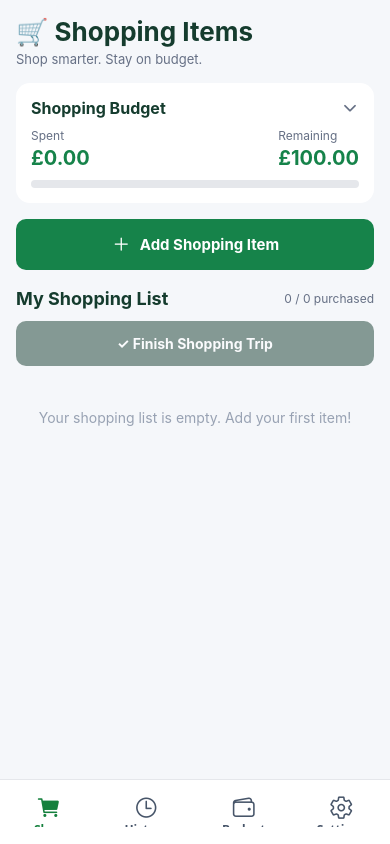
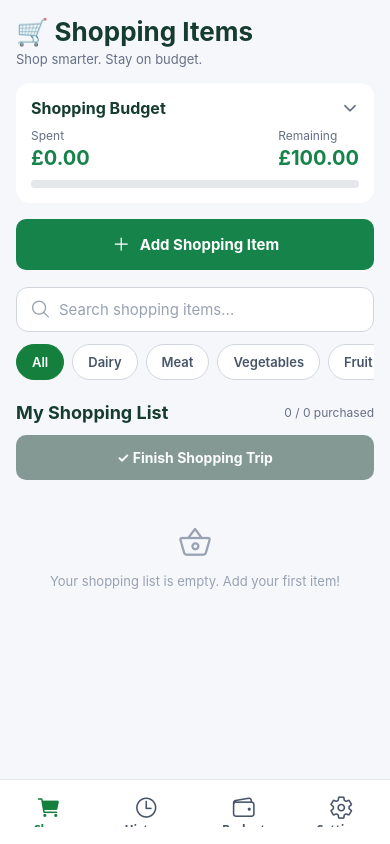
Before and after one commit to mathiers/shopping-items, a React Native app: screen /Shop in a window 390 px wide. Built offline with nearby package versions, Linux system fonts and the light colour scheme.

Commit message:
feat: add shopping categories search and filtering

```diff
--- a/src/screens/ShoppingScreen.tsx
+++ b/src/screens/ShoppingScreen.tsx
@@ -20,6 +20,7 @@ import {
   KeyboardAvoidingView,
   Platform,
   ActivityIndicator,
+  ScrollView,
 } from 'react-native';
 
 import { useFocusEffect } from '@react-navigation/native';
@@ -28,12 +29,28 @@ import AsyncStorage from '@react-native-async-storage/async-storage';
 
 import { saveShoppingTrip } from '../utils/shoppingHistory';
 
+const CATEGORIES = [
+  'Dairy',
+  'Meat',
+  'Vegetables',
+  'Fruit',
+  'Bakery',
+  'Frozen',
+  'Drinks',
+  'Household',
+  'Other',
+] as const;
+
+type Category = (typeof CATEGORIES)[number];
+type CategoryFilter = 'All' | Category;
+
 type ShoppingItem = {
   id: string;
   name: string;
   price: number;
   quantity: number;
   purchased: boolean;
+  category?: Category;
 };
 
 const STORAGE_KEY = '@shopping_items_v2';
@@ -41,6 +58,17 @@ const OLD_STORAGE_KEY = '@shopping_items';
 const BUDGET_KEY = '@shopping_budget';
 
 const money = (value: number) => `£${value.toFixed(2)}`;
+
+function normalizeCategory(value: unknown): Category {
+  if (
+    typeof value === 'string' &&
+    CATEGORIES.some(category => category === value)
+  ) {
+    return value as Category;
+  }
+
+  return 'Other';
+}
 
 function parseShoppingItems(
   savedData: string | null
@@ -57,58 +85,63 @@ function parseShoppingItems(
     ...item,
     quantity: item.quantity ?? 1,
     purchased: item.purchased ?? false,
+    category: normalizeCategory(item.category),
   }));
 }
 
 export default function ShoppingScreen() {
   const [budget, setBudget] = useState('100');
 
+  // ADD ITEM
   const [itemName, setItemName] = useState('');
   const [itemPrice, setItemPrice] = useState('');
   const [itemQuantity, setItemQuantity] = useState('1');
+  const [itemCategory, setItemCategory] =
+    useState<Category>('Other');
 
+  // SHOPPING LIST
   const [items, setItems] = useState<ShoppingItem[]>([]);
-
   const [isLoaded, setIsLoaded] = useState(false);
   const [refreshing, setRefreshing] = useState(false);
   const [finishingTrip, setFinishingTrip] = useState(false);
 
+  // EXPANDABLE SECTIONS
   const [budgetExpanded, setBudgetExpanded] =
     useState(false);
 
   const [addExpanded, setAddExpanded] =
     useState(false);
 
+  // EDIT ITEM
   const [editingItem, setEditingItem] =
     useState<ShoppingItem | null>(null);
 
   const [editName, setEditName] = useState('');
   const [editPrice, setEditPrice] = useState('');
   const [editQuantity, setEditQuantity] = useState('');
+  const [editCategory, setEditCategory] =
+    useState<Category>('Other');
+
+  // SEARCH AND FILTER
+  const [searchQuery, setSearchQuery] = useState('');
+  const [selectedCategory, setSelectedCategory] =
+    useState<CategoryFilter>('All');
 
   const finishingRef = useRef(false);
-
-  // Serializes all Shop-screen item writes.
   const saveQueue = useRef<Promise<void>>(
     Promise.resolve()
   );
-
-  // Prevent refresh from writing stale items back.
   const skipNextSaveRef = useRef(false);
-
-  // Tracks whether the local list has changed.
   const localVersionRef = useRef(0);
 
-  // Read the same keys used by History's Shop Again.
+  // READ EXISTING ASYNCSTORAGE DATA
   const readStoredItems = useCallback(async () => {
     const [currentData, oldData] = await Promise.all([
       AsyncStorage.getItem(STORAGE_KEY),
       AsyncStorage.getItem(OLD_STORAGE_KEY),
     ]);
 
-    return parseShoppingItems(
-      currentData ?? oldData
-    );
+    return parseShoppingItems(currentData ?? oldData);
   }, []);
 
   // INITIAL LOAD
@@ -154,7 +187,7 @@ export default function ShoppingScreen() {
     };
   }, [readStoredItems]);
 
-  // SAVE LOCAL ITEM CHANGES
+  // SAVE SHOPPING ITEMS
   useEffect(() => {
     if (!isLoaded) return;
 
@@ -186,15 +219,14 @@ export default function ShoppingScreen() {
   useEffect(() => {
     if (!isLoaded) return;
 
-    AsyncStorage.setItem(
-      BUDGET_KEY,
-      budget
-    ).catch(error => {
+    AsyncStorage.setItem(BUDGET_KEY, budget).catch(
+      error => {
         console.error('Save budget error:', error);
-    });
+      }
+    );
   }, [budget, isLoaded]);
 
-  // REFRESH WHEN RETURNING FROM HISTORY
+  // REFRESH ITEMS WHEN RETURNING FROM HISTORY
   useFocusEffect(
     useCallback(() => {
       if (!isLoaded) return;
@@ -208,7 +240,6 @@ export default function ShoppingScreen() {
         try {
           setRefreshing(true);
 
-          // Complete pending Shop-screen writes.
           await saveQueue.current;
 
           if (!active || finishingRef.current) return;
@@ -217,25 +248,26 @@ export default function ShoppingScreen() {
 
           if (!active || finishingRef.current) return;
 
-          // Don't overwrite edits made during refresh.
           if (
-            localVersionRef.current !==
-            versionAtStart
+            localVersionRef.current !== versionAtStart
           ) {
             return;
           }
 
-          // Avoid a redundant state update and save.
+          // Update only when the stored list differs.
+          const currentSnapshot = JSON.stringify(
+            storedItems
+          );
+
           setItems(previous => {
             if (
               JSON.stringify(previous) ===
-              JSON.stringify(storedItems)
+              currentSnapshot
             ) {
               return previous;
             }
 
             skipNextSaveRef.current = true;
-
             return storedItems;
           });
         } catch (error) {
@@ -262,7 +294,7 @@ export default function ShoppingScreen() {
     }, [isLoaded, readStoredItems])
   );
 
-  // Update items and track local changes.
+  // UPDATE ITEMS AND TRACK LOCAL CHANGES
   const updateItems = (
     updater: (previous: ShoppingItem[]) =>
       ShoppingItem[]
@@ -270,11 +302,10 @@ export default function ShoppingScreen() {
     if (!isLoaded || finishingRef.current) return;
 
     localVersionRef.current += 1;
-
     setItems(updater);
   };
 
-  // TOTALS
+  // TOTALS ALWAYS USE ALL ITEMS, NOT FILTERED ITEMS
   const spent = items
     .filter(item => item.purchased)
     .reduce(
@@ -298,9 +329,7 @@ export default function ShoppingScreen() {
 
   const percentage =
     budgetAmount > 0
-      ? Math.round(
-          (spent / budgetAmount) * 100
-        )
+      ? Math.round((spent / budgetAmount) * 100)
       : 0;
 
   const progress = Math.min(
@@ -308,7 +337,25 @@ export default function ShoppingScreen() {
     100
   );
 
-  // VALIDATION
+  // SEARCH + CATEGORY FILTER
+  const filteredItems = items.filter(item => {
+    const matchesSearch = item.name
+      .toLowerCase()
+      .includes(searchQuery.trim().toLowerCase());
+
+    const matchesCategory =
+      selectedCategory === 'All' ||
+      normalizeCategory(item.category) ===
+        selectedCategory;
+
+    return matchesSearch && matchesCategory;
+  });
+
+  const hasActiveFilter =
+    searchQuery.trim().length > 0 ||
+    selectedCategory !== 'All';
+
+  // VALIDATE NAME, PRICE AND QUANTITY
   const validateItem = (
     name: string,
     priceText: string,
@@ -328,7 +375,7 @@ export default function ShoppingScreen() {
     ) {
       Alert.alert(
         'Invalid item',
-        'Enter an item name, a positive price and a whole-number quantity.'
+        'Enter an item name, a positive unit price and a whole-number quantity.'
       );
 
       return null;
@@ -354,6 +401,7 @@ export default function ShoppingScreen() {
     const newItem: ShoppingItem = {
       id: `${Date.now()}-${Math.random()}`,
       ...validated,
+      category: itemCategory,
       purchased: false,
     };
 
@@ -365,10 +413,15 @@ export default function ShoppingScreen() {
     setItemName('');
     setItemPrice('');
     setItemQuantity('1');
+    setItemCategory('Other');
     setAddExpanded(false);
+
+    // Show the newly added item, regardless of filters.
+    setSearchQuery('');
+    setSelectedCategory('All');
   };
 
-  // EDIT ITEM
+  // OPEN EDIT ITEM
   const openEditItem = (item: ShoppingItem) => {
     if (finishingRef.current) return;
 
@@ -376,6 +429,9 @@ export default function ShoppingScreen() {
     setEditName(item.name);
     setEditPrice(String(item.price));
     setEditQuantity(String(item.quantity));
+    setEditCategory(
+      normalizeCategory(item.category)
+    );
   };
 
   const closeEditItem = () => {
@@ -383,8 +439,10 @@ export default function ShoppingScreen() {
     setEditName('');
     setEditPrice('');
     setEditQuantity('');
+    setEditCategory('Other');
   };
 
+  // SAVE EDITED ITEM
   const saveEditedItem = () => {
     if (!editingItem || finishingRef.current) return;
 
@@ -396,12 +454,16 @@ export default function ShoppingScreen() {
 
     if (!validated) return;
 
-    const id = editingItem.id;
+    const targetId = editingItem.id;
 
     updateItems(previous =>
       previous.map(item =>
-        item.id === id
-          ? { ...item, ...validated }
+        item.id === targetId
+          ? {
+              ...item,
+              ...validated,
+              category: editCategory,
+            }
           : item
       )
     );
@@ -488,7 +550,7 @@ export default function ShoppingScreen() {
 
               Alert.alert(
                 'Trip saved!',
-                'Purchased items are now in Shopping History.'
+                'Your purchases are now in Shopping History.'
               );
             } catch (error) {
               console.error('Finish trip error:', error);
@@ -507,17 +569,48 @@ export default function ShoppingScreen() {
     );
   };
 
+  // REUSABLE CATEGORY SELECTOR
+  const renderCategorySelector = (
+    selected: Category,
+    onSelect: (category: Category) => void
+  ) => (
+    <View style={styles.categorySelector}>
+      {CATEGORIES.map(category => (
+        <TouchableOpacity
+          key={category}
+          style={[
+            styles.categoryChoice,
+            selected === category &&
+              styles.categoryChoiceActive,
+          ]}
+          onPress={() => onSelect(category)}
+        >
+          <Text
+            style={[
+              styles.categoryChoiceText,
+              selected === category &&
+                styles.categoryChoiceTextActive,
+            ]}
+          >
+            {category}
+          </Text>
+        </TouchableOpacity>
+      ))}
+    </View>
+  );
+
   return (
     <SafeAreaView style={styles.container}>
       <StatusBar barStyle="dark-content" />
 
       <FlatList
-        data={items}
+        data={filteredItems}
         keyExtractor={item => item.id}
         keyboardShouldPersistTaps="handled"
         contentContainerStyle={styles.content}
         ListHeaderComponent={
           <View>
+            {/* PAGE HEADER */}
             <View style={styles.titleRow}>
               <View>
                 <Text style={styles.title}>
@@ -537,7 +630,7 @@ export default function ShoppingScreen() {
               )}
             </View>
 
-            {/* BUDGET CARD */}
+            {/* SHOPPING BUDGET */}
             <View style={styles.budgetCard}>
               <TouchableOpacity
                 style={styles.compactHeader}
@@ -637,11 +730,13 @@ export default function ShoppingScreen() {
               )}
             </View>
 
-            {/* ADD ITEM */}
+            {/* ADD ITEM BUTTON */}
             <TouchableOpacity
               style={styles.addButton}
               onPress={() =>
-                setAddExpanded(previous => !previous)
+                setAddExpanded(
+                  previous => !previous
+                )
               }
               disabled={!isLoaded || finishingTrip}
             >
@@ -658,6 +753,7 @@ export default function ShoppingScreen() {
               </Text>
             </TouchableOpacity>
 
+            {/* ADD ITEM FORM */}
             {addExpanded && (
               <View style={styles.addForm}>
                 <TextInput
@@ -694,6 +790,15 @@ export default function ShoppingScreen() {
                   />
                 </View>
 
+                <Text style={styles.label}>
+                  Category
+                </Text>
+
+                {renderCategorySelector(
+                  itemCategory,
+                  setItemCategory
+                )}
+
                 <TouchableOpacity
                   style={styles.saveItemButton}
                   onPress={addItem}
@@ -706,7 +811,75 @@ export default function ShoppingScreen() {
               </View>
             )}
 
-            {/* LIST HEADER */}
+            {/* SEARCH */}
+            <View style={styles.searchContainer}>
+              <Ionicons
+                name="search-outline"
+                size={21}
+                color="#98a2b3"
+              />
+
+              <TextInput
+                style={styles.searchInput}
+                placeholder="Search shopping items..."
+                placeholderTextColor="#98a2b3"
+                value={searchQuery}
+                onChangeText={setSearchQuery}
+                autoCapitalize="none"
+                returnKeyType="search"
+              />
+
+              {searchQuery.length > 0 && (
+                <TouchableOpacity
+                  onPress={() =>
+                    setSearchQuery('')
+                  }
+                >
+                  <Ionicons
+                    name="close-circle"
+                    size={20}
+                    color="#98a2b3"
+                  />
+                </TouchableOpacity>
+              )}
+            </View>
+
+            {/* CATEGORY FILTERS */}
+            <ScrollView
+              horizontal
+              showsHorizontalScrollIndicator={false}
+              keyboardShouldPersistTaps="handled"
+              style={styles.filterScroll}
+              contentContainerStyle={styles.filterRow}
+            >
+              {(
+                ['All', ...CATEGORIES] as CategoryFilter[]
+              ).map(category => (
+                <TouchableOpacity
+                  key={category}
+                  style={[
+                    styles.filterChip,
+                    selectedCategory === category &&
+                      styles.filterChipActive,
+                  ]}
+                  onPress={() =>
+                    setSelectedCategory(category)
+                  }
+                >
+                  <Text
+                    style={[
+                      styles.filterChipText,
+                      selectedCategory === category &&
+                        styles.filterChipTextActive,
+                    ]}
+                  >
+                    {category}
+                  </Text>
+                </TouchableOpacity>
+              ))}
+            </ScrollView>
+
+            {/* SHOPPING LIST HEADER */}
             <View style={styles.listHeader}>
               <Text style={styles.sectionTitle}>
                 My Shopping List
@@ -717,6 +890,27 @@ export default function ShoppingScreen() {
               </Text>
             </View>
 
+            {hasActiveFilter && (
+              <View style={styles.filterInfo}>
+                <Text style={styles.filterInfoText}>
+                  Showing {filteredItems.length} of{' '}
+                  {items.length} items
+                </Text>
+
+                <TouchableOpacity
+                  onPress={() => {
+                    setSearchQuery('');
+                    setSelectedCategory('All');
+                  }}
+                >
+                  <Text style={styles.clearFilters}>
+                    Clear filters
+                  </Text>
+                </TouchableOpacity>
+              </View>
+            )}
+
+            {/* FINISH SHOPPING TRIP */}
             <TouchableOpacity
               style={[
                 styles.finishButton,
@@ -752,6 +946,7 @@ export default function ShoppingScreen() {
                 {item.purchased ? '☑' : '☐'}
               </Text>
 
+              <View style={styles.itemTextColumn}>
                 <Text
                   style={[
                     styles.itemName,
@@ -762,6 +957,11 @@ export default function ShoppingScreen() {
                 >
                   {item.name}
                 </Text>
+
+                <Text style={styles.itemCategory}>
+                  {normalizeCategory(item.category)}
+                </Text>
+              </View>
             </TouchableOpacity>
 
             <View style={styles.priceColumn}>
@@ -776,9 +976,12 @@ export default function ShoppingScreen() {
               </Text>
             </View>
 
+            {/* EDIT */}
             <TouchableOpacity
               style={styles.actionButton}
-              onPress={() => openEditItem(item)}
+              onPress={() =>
+                openEditItem(item)
+              }
               disabled={finishingTrip}
               accessibilityLabel={`Edit ${item.name}`}
             >
@@ -789,9 +992,12 @@ export default function ShoppingScreen() {
               />
             </TouchableOpacity>
 
+            {/* DELETE */}
             <TouchableOpacity
               style={styles.actionButton}
-              onPress={() => deleteItem(item.id)}
+              onPress={() =>
+                deleteItem(item.id)
+              }
               disabled={finishingTrip}
               accessibilityLabel={`Delete ${item.name}`}
             >
@@ -804,10 +1010,23 @@ export default function ShoppingScreen() {
           </View>
         )}
         ListEmptyComponent={
+          <View style={styles.emptyContainer}>
+            <Ionicons
+              name={
+                hasActiveFilter
+                  ? 'search-outline'
+                  : 'basket-outline'
+              }
+              size={36}
+              color="#98a2b3"
+            />
+
             <Text style={styles.emptyText}>
-            Your shopping list is empty.
-            Add your first item!
+              {hasActiveFilter
+                ? 'No items match your search or category.'
+                : 'Your shopping list is empty. Add your first item!'}
             </Text>
+          </View>
         }
       />
 
@@ -827,6 +1046,10 @@ export default function ShoppingScreen() {
           }
         >
           <View style={styles.modalCard}>
+            <ScrollView
+              keyboardShouldPersistTaps="handled"
+              showsVerticalScrollIndicator={false}
+            >
               <View style={styles.modalHeader}>
                 <Text style={styles.modalTitle}>
                   Edit Shopping Item
@@ -884,6 +1107,15 @@ export default function ShoppingScreen() {
                 </View>
               </View>
 
+              <Text style={styles.modalLabel}>
+                Category
+              </Text>
+
+              {renderCategorySelector(
+                editCategory,
+                setEditCategory
+              )}
+
               <View style={styles.modalActions}>
                 <TouchableOpacity
                   style={styles.cancelButton}
@@ -903,6 +1135,7 @@ export default function ShoppingScreen() {
                   </Text>
                 </TouchableOpacity>
               </View>
+            </ScrollView>
           </View>
         </KeyboardAvoidingView>
       </Modal>
@@ -916,26 +1149,31 @@ const styles = StyleSheet.create({
     backgroundColor: '#f5f7fa',
     paddingTop: StatusBar.currentHeight || 0,
   },
+
   content: {
     padding: 16,
     paddingBottom: 60,
   },
+
   titleRow: {
     flexDirection: 'row',
     justifyContent: 'space-between',
     alignItems: 'center',
   },
+
   title: {
     fontSize: 26,
     fontWeight: 'bold',
     color: '#153c2e',
     marginBottom: 4,
   },
+
   subtitle: {
     fontSize: 13,
     color: '#667085',
     marginBottom: 16,
   },
+
   budgetCard: {
     backgroundColor: '#ffffff',
     padding: 15,
@@ -943,55 +1181,66 @@ const styles = StyleSheet.create({
     marginBottom: 16,
     elevation: 2,
   },
+
   compactHeader: {
     flexDirection: 'row',
     justifyContent: 'space-between',
     alignItems: 'center',
   },
+
   compactTitle: {
     fontSize: 16,
     fontWeight: 'bold',
     color: '#153c2e',
   },
+
   summaryRow: {
     flexDirection: 'row',
     justifyContent: 'space-between',
     marginVertical: 10,
   },
+
   summaryLabel: {
     fontSize: 12,
     color: '#667085',
     marginBottom: 3,
   },
+
   amount: {
     fontSize: 20,
     fontWeight: 'bold',
     color: '#16834a',
   },
+
   overBudget: {
     color: '#dc2626',
   },
+
   progressBackground: {
     height: 8,
     backgroundColor: '#e5e7eb',
     borderRadius: 10,
     overflow: 'hidden',
   },
+
   progressFill: {
     height: '100%',
     borderRadius: 10,
   },
+
   expandedContent: {
     marginTop: 15,
     borderTopWidth: 1,
     borderTopColor: '#e5e7eb',
     paddingTop: 15,
   },
+
   label: {
     fontWeight: '600',
     marginBottom: 8,
     color: '#344054',
   },
+
   input: {
     backgroundColor: '#ffffff',
     borderWidth: 1,
@@ -1002,21 +1251,25 @@ const styles = StyleSheet.create({
     marginBottom: 12,
     color: '#101828',
   },
+
   plannedText: {
     marginTop: 4,
     fontWeight: '600',
     color: '#344054',
   },
+
   progressText: {
     marginTop: 8,
     fontSize: 12,
     color: '#667085',
   },
+
   warning: {
     color: '#dc2626',
     marginTop: 12,
     fontWeight: '600',
   },
+
   addButton: {
     backgroundColor: '#16834a',
     padding: 14,
@@ -1027,11 +1280,13 @@ const styles = StyleSheet.create({
     gap: 8,
     marginBottom: 12,
   },
+
   addButtonText: {
     color: '#ffffff',
     fontWeight: 'bold',
     fontSize: 15,
   },
+
   addForm: {
     backgroundColor: '#ffffff',
     borderRadius: 12,
@@ -1039,24 +1294,117 @@ const styles = StyleSheet.create({
     marginBottom: 18,
     elevation: 2,
   },
+
   inputRow: {
     flexDirection: 'row',
     justifyContent: 'space-between',
   },
+
   halfInput: {
     width: '48%',
   },
+
   saveItemButton: {
     backgroundColor: '#153c2e',
     padding: 15,
     borderRadius: 10,
     alignItems: 'center',
   },
+
   saveItemText: {
     color: '#ffffff',
     fontWeight: 'bold',
     fontSize: 15,
   },
+
+  // CATEGORY SELECTION
+  categorySelector: {
+    flexDirection: 'row',
+    flexWrap: 'wrap',
+    gap: 8,
+    marginBottom: 16,
+  },
+
+  categoryChoice: {
+    borderWidth: 1,
+    borderColor: '#d0d5dd',
+    borderRadius: 20,
+    paddingVertical: 8,
+    paddingHorizontal: 12,
+    backgroundColor: '#ffffff',
+  },
+
+  categoryChoiceActive: {
+    backgroundColor: '#15803d',
+    borderColor: '#15803d',
+  },
+
+  categoryChoiceText: {
+    color: '#475569',
+    fontSize: 12,
+    fontWeight: '600',
+  },
+
+  categoryChoiceTextActive: {
+    color: '#ffffff',
+  },
+
+  // SEARCH
+  searchContainer: {
+    flexDirection: 'row',
+    alignItems: 'center',
+    backgroundColor: '#ffffff',
+    borderWidth: 1,
+    borderColor: '#d0d5dd',
+    borderRadius: 12,
+    paddingHorizontal: 13,
+    marginTop: 5,
+    marginBottom: 12,
+  },
+
+  searchInput: {
+    flex: 1,
+    fontSize: 15,
+    color: '#101828',
+    paddingVertical: 12,
+    marginLeft: 8,
+  },
+
+  // FILTER CHIPS
+  filterScroll: {
+    marginBottom: 16,
+  },
+
+  filterRow: {
+    gap: 8,
+    paddingRight: 12,
+  },
+
+  filterChip: {
+    backgroundColor: '#ffffff',
+    borderWidth: 1,
+    borderColor: '#d0d5dd',
+    borderRadius: 20,
+    paddingVertical: 9,
+    paddingHorizontal: 15,
+  },
+
+  filterChipActive: {
+    backgroundColor: '#15803d',
+    borderColor: '#15803d',
+  },
+
+  filterChipText: {
+    color: '#475569',
+    fontSize: 13,
+    fontWeight: '600',
+  },
+
+  filterChipTextActive: {
+    color: '#ffffff',
+  },
+
+  // LIST
   listHeader: {
     flexDirection: 'row',
     justifyContent: 'space-between',
@@ -1064,15 +1412,35 @@ const styles = StyleSheet.create({
     marginTop: 6,
     marginBottom: 12,
   },
+
   sectionTitle: {
     fontSize: 18,
     fontWeight: 'bold',
     color: '#153c2e',
   },
+
   itemCounter: {
     fontSize: 12,
     color: '#667085',
   },
+
+  filterInfo: {
+    flexDirection: 'row',
+    justifyContent: 'space-between',
+    marginBottom: 12,
+  },
+
+  filterInfoText: {
+    color: '#667085',
+    fontSize: 12,
+  },
+
+  clearFilters: {
+    color: '#15803d',
+    fontSize: 12,
+    fontWeight: 'bold',
+  },
+
   finishButton: {
     backgroundColor: '#153c2e',
     padding: 14,
@@ -1080,14 +1448,17 @@ const styles = StyleSheet.create({
     alignItems: 'center',
     marginBottom: 18,
   },
+
   finishButtonText: {
     color: '#ffffff',
     fontWeight: 'bold',
     fontSize: 14,
   },
+
   disabledButton: {
     opacity: 0.5,
   },
+
   itemRow: {
     backgroundColor: '#ffffff',
     flexDirection: 'row',
@@ -1097,82 +1468,116 @@ const styles = StyleSheet.create({
     marginBottom: 10,
     elevation: 1,
   },
+
   itemDetails: {
     flex: 1,
     flexDirection: 'row',
     alignItems: 'center',
     minWidth: 0,
   },
+
   checkbox: {
     fontSize: 24,
     marginRight: 8,
     color: '#16834a',
   },
+
+  itemTextColumn: {
+    flex: 1,
+    minWidth: 0,
+  },
+
   itemName: {
     fontSize: 15,
-    flexShrink: 1,
     color: '#101828',
   },
+
+  itemCategory: {
+    fontSize: 11,
+    color: '#15803d',
+    marginTop: 4,
+  },
+
   purchased: {
     textDecorationLine: 'line-through',
     color: '#98a2b3',
   },
+
   priceColumn: {
     alignItems: 'flex-end',
     marginHorizontal: 5,
   },
+
   itemPrice: {
     fontWeight: 'bold',
     color: '#344054',
     fontSize: 13,
   },
+
   quantityText: {
     fontSize: 10,
     color: '#667085',
     marginTop: 3,
   },
+
   actionButton: {
     padding: 8,
   },
+
+  emptyContainer: {
+    alignItems: 'center',
+    marginTop: 25,
+    gap: 10,
+  },
+
   emptyText: {
     textAlign: 'center',
     color: '#98a2b3',
-    marginTop: 25,
+    fontSize: 13,
   },
+
+  // EDIT MODAL
   modalOverlay: {
     flex: 1,
     backgroundColor: 'rgba(0,0,0,0.45)',
     justifyContent: 'center',
     padding: 20,
   },
+
   modalCard: {
     backgroundColor: '#ffffff',
     borderRadius: 18,
     padding: 20,
     elevation: 8,
+    maxHeight: '85%',
   },
+
   modalHeader: {
     flexDirection: 'row',
     justifyContent: 'space-between',
     alignItems: 'center',
     marginBottom: 20,
   },
+
   modalTitle: {
     fontSize: 20,
     fontWeight: 'bold',
     color: '#153c2e',
   },
+
   modalLabel: {
     fontSize: 13,
     fontWeight: '600',
     color: '#344054',
     marginBottom: 8,
   },
+
   modalActions: {
     flexDirection: 'row',
     gap: 10,
     marginTop: 12,
   },
+
   cancelButton: {
     flex: 1,
     padding: 14,
@@ -1181,10 +1586,12 @@ const styles = StyleSheet.create({
     borderColor: '#d0d5dd',
     alignItems: 'center',
   },
+
   cancelButtonText: {
     color: '#475569',
     fontWeight: 'bold',
   },
+
   confirmButton: {
     flex: 1,
     backgroundColor: '#15803d',
@@ -1192,6 +1599,7 @@ const styles = StyleSheet.create({
     borderRadius: 10,
     alignItems: 'center',
   },
+
   confirmButtonText: {
     color: '#ffffff',
     fontWeight: 'bold',
```
Lines whose indentation alone changed are shown as unchanged.
